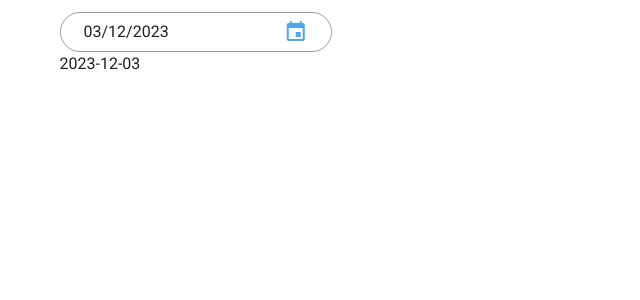
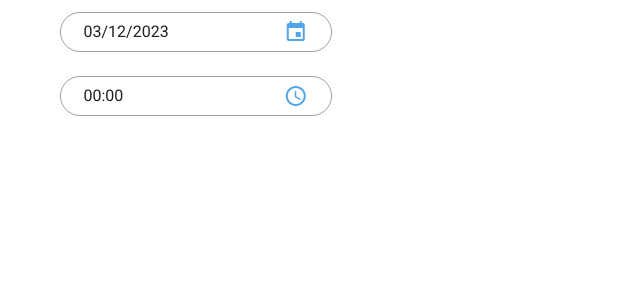
Before and after one commit to SamLizard/VueComponents, a Vue app in the folder global-components/: page /#/ in a window 1280 px wide. Shown: the top 300 px of the page, without its empty margins (0-640 px from the left). Built offline with nearby package versions, Linux system fonts and the light colour scheme.

Commit message:
feat(TimePicker.vue): implemented basic timePicker. Fixed datePickerUsage

```diff
--- /dev/null
+++ b/global-components/src/components/TimePicker.vue
@@ -0,0 +1,137 @@
+<template>
+  <div>
+    <v-menu
+      ref="menu"
+      v-model="menu"
+      :close-on-content-click="false"
+      :nudge-right="40"
+      :return-value.sync="time"
+      transition="scale-transition"
+      offset-y
+      max-width="290px"
+    >
+      <template v-slot:activator="{ on, attrs }">
+        <v-text-field
+          v-model="time"
+          :value="time"
+          :label="label"
+          append-icon="mdi-clock-time-four-outline"
+          readonly
+          v-bind="attrs"
+          v-on="on"
+          :placeholder="placeholder"
+          :disabled="disabled"
+          :color="color"
+          :background-color="bgColor"
+          :rounded="rounded"
+          :dense="dense"
+          :solo="solo"
+          :outlined="outlined"
+          :filled="filled"
+          :rules="rules"
+          hide-details="auto"
+        >
+          <template v-if="iconColor !== undefined" v-slot:append>
+            <v-icon :color="iconColor">access_time</v-icon>
+          </template>
+        </v-text-field>
+      </template>
+      <v-time-picker
+        v-if="menu"
+        v-model="time"
+        full-width
+        :no-title="!withTitle"
+        @change="close"
+        @click:minute="close"
+      ></v-time-picker>
+    </v-menu>
+  </div>
+</template>
+
+<script>
+export default {
+  name: "TimePicker",
+  props: {
+    value: {
+      type: String,
+      default: '12:00',
+    },
+    withTitle: {
+      type: Boolean,
+      default: false,
+    },
+    disabled: {
+      type: Boolean,
+      default: false,
+    },
+    iconColor: {
+      type: String,
+      required: false,
+    },
+    color: {
+      type: String,
+      required: false,
+    },
+    bgColor: {
+      type: String,
+      required: false,
+    },
+    rounded: {
+      type: Boolean,
+      default: true,
+    },
+    dense: {
+      type: Boolean,
+      default: true,
+    },
+    outlined: {
+      type: Boolean,
+      default: true,
+    },
+    solo: {
+      type: Boolean,
+      default: false,
+    },
+    filled: {
+      type: Boolean,
+      default: false,
+    },
+    label: {
+      type: String,
+      required: false,
+    },
+    placeholder: {
+      type: String,
+      required: false,
+    },
+    rules: {
+      type: Array,
+      required: false,
+    },
+  },
+  data() {
+    return {
+      time: '',
+      menu: false,
+    };
+  },
+  watch: {
+    value: {
+      immediate: true,
+      handler(newVal) {
+        this.time = newVal;
+      },
+    },
+  },
+  methods: {
+    close() {
+      this.$refs.menu.save(this.time);
+      this.$emit("input", this.time);
+      this.menu = false;
+    },
+  },
+};
+</script>
+
+<style>
+</style>
--- a/global-components/src/componentsUsages/DatePickerUsage.vue
+++ b/global-components/src/componentsUsages/DatePickerUsage.vue
@@ -5,10 +5,9 @@
         <date-picker
           v-model="date"
           :allowedDates="isAllowedDate"
-          :rules="testRules"
+          :rules="requiredRules"
           iconColor="#53A5EB"
         />
-        {{date}}
       </v-col>
     </v-row>
   </v-container>
@@ -27,7 +26,7 @@ export default {
   data() {
     return {
       date: new Date().toISOString().substring(0, 10),
-      testRules: [(v) => !!v || "required"],
+      requiredRules: [(v) => !!v || "required"],
     };
   },
   methods: {
--- /dev/null
+++ b/global-components/src/componentsUsages/TimePickerUsage.vue
@@ -0,0 +1,33 @@
+<template>
+  <v-container>
+    <v-row>
+      <v-col cols="4" lg="3">
+        <time-picker
+          v-model="time"
+          :time="time"
+          :rules="requiredRules"
+          iconColor="#53A5EB"
+        />
+      </v-col>
+    </v-row>
+  </v-container>
+</template>
+
+<script>
+import TimePicker from "../components/TimePicker.vue";
+
+export default {
+  name: "TimePickerUsage",
+  components: {
+    TimePicker,
+  },
+  data() {
+    return {
+      time: '00:00',
+      requiredRules: [(v) => !!v || "required"],
+    };
+  },
+  methods: {},
+  computed: {},
+};
+</script>
--- a/global-components/src/views/HomeView.vue
+++ b/global-components/src/views/HomeView.vue
@@ -1,16 +1,19 @@
 <template>
   <div>
     <date-picker-usage />
+    <time-picker-usage />
   </div>
 </template>
 
 <script>
 import DatePickerUsage from "../componentsUsages/DatePickerUsage.vue";
+import TimePickerUsage from "../componentsUsages/TimePickerUsage.vue";
 
 export default {
   name: "HomeView",
   components: {
     DatePickerUsage,
+    TimePickerUsage,
   },
   data() {
     return {};
```
